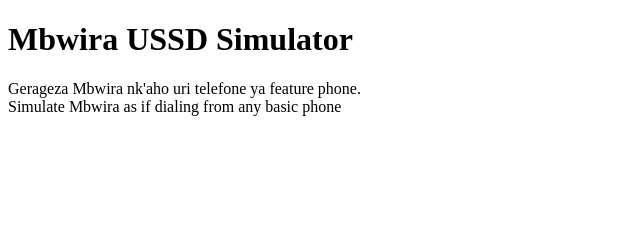
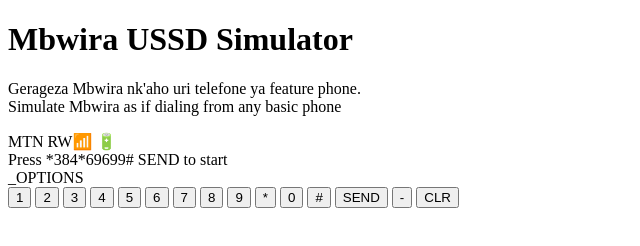
Before and after one commit to n-elie7/mbwira, a plain HTML site: page ussd simulator.html in a window 1280 px wide. Shown: the whole page, without its empty margins (0-640 px from the left). Drawn offline with Linux system fonts and the light colour scheme.

Commit message:
add additional buttons to USSD simulator for enhanced interaction

```diff
--- a/ussd simulator.html
+++ b/ussd simulator.html
@@ -12,6 +12,35 @@
             <p>Gerageza Mbwira nk'aho uri telefone ya feature phone.<br>Simulate Mbwira as if dialing from any basic phone</p>
 
         </div>
+        <div class="layout">
+            <div>
+                <div class="phone-frame">
+                    <div class="phone-speaker"></div>
+                    <div class="phone-screen" id="screen">
+                        <div class="status"><span>MTN RW</span><span>📶 🔋</span></div>
+                        <div class="content" id="screenContent">Press *384*69699# SEND to start</div>
+                        <div class="input-area"><span id="inputDisplay">_</span><span>OPTIONS</span></div>
+                    </div>
+                    <div class="phone-frame">
+                        <button class="key" data-k="1">1</button>
+                        <button class="key" data-k="2">2</button>
+                        <button class="key" data-k="3">3</button>
+                        <button class="key" data-k="4">4</button>
+                        <button class="key" data-k="5">5</button>
+                        <button class="key" data-k="6">6</button>
+                        <button class="key" data-k="7">7</button>
+                        <button class="key" data-k="8">8</button>
+                        <button class="key" data-k="9">9</button>
+                        <button class="key start" data-k="*">*</button>
+                        <button class="key" data-k="0">0</button>
+                        <button class="key hash" data-k="#">#</button>
+                        <button class="key send" data-k="sendBtn">SEND</button>
+                        <button class="key" data-k="7">-</button>
+                        <button class="key clear" id="clearBtn">CLR</button>
+                    </div>
+            </div>
+
+        </div>
 
     </body>
 </html>
```
